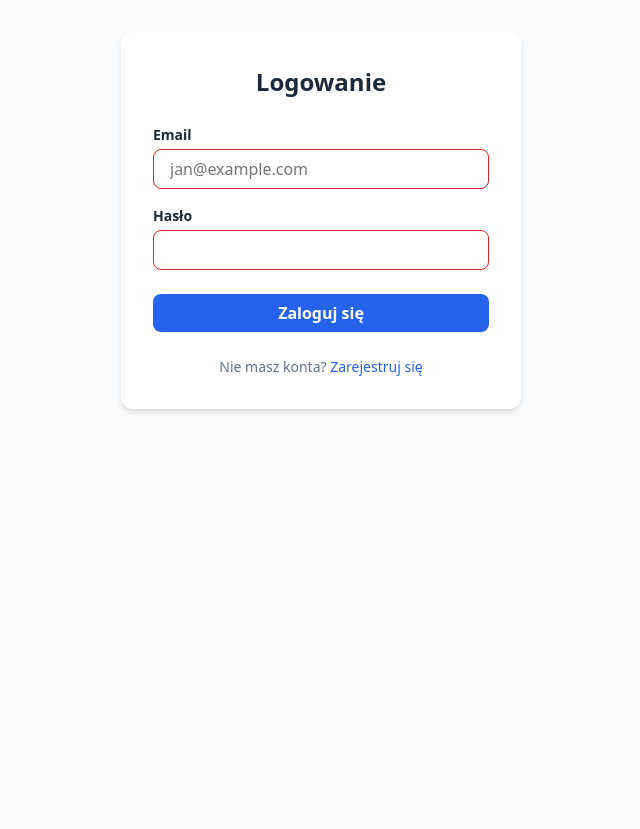
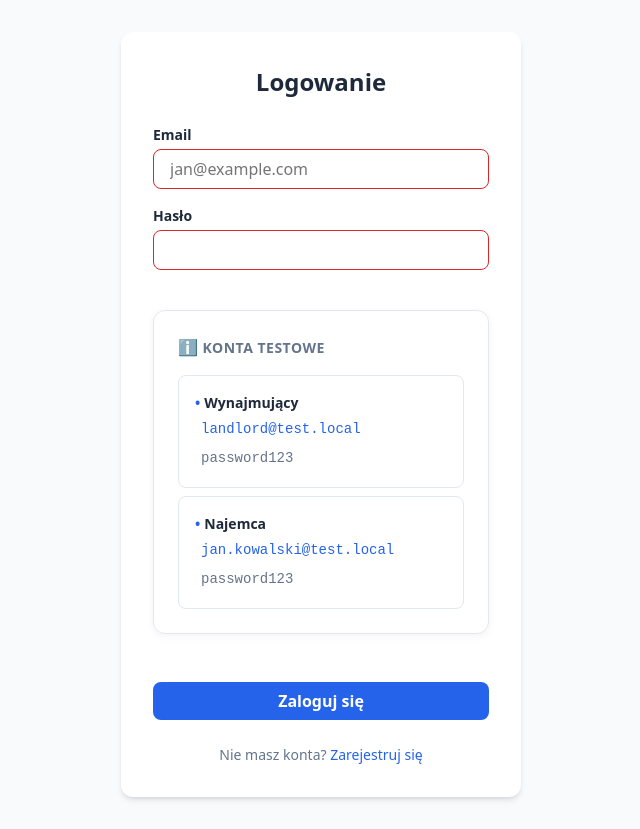
Before and after one commit to PatrykJaseniuk/Webapp1, a Next.js app in the folder frontend/: page /login in a window 1280 px wide. Shown: the whole page, without its empty margins (319-959 px from the left). Before the commit the page ends 800 px from the top, so only its background shows below. Built offline with nearby package versions, Linux system fonts and the light colour scheme; no server answers.

Commit message:
upgrade:  test login credentials

```diff
--- a/frontend/src/components/auth/AuthForm.module.css
+++ b/frontend/src/components/auth/AuthForm.module.css
@@ -89,6 +89,92 @@
     text-decoration: underline;
 }
 
+.testCredentials {
+    background: linear-gradient(135deg, var(--color-bg-secondary) 0%, #f8f9fa 100%);
+    border: 1px solid var(--color-border);
+    border-radius: var(--radius-lg);
+    padding: var(--spacing-lg);
+    margin: var(--spacing-lg) 0;
+    box-shadow: 0 2px 8px rgba(0, 0, 0, 0.05);
+}
+
+.testCredentialsTitle {
+    font-size: var(--font-sm);
+    font-weight: 700;
+    color: var(--color-text-secondary);
+    margin-bottom: var(--spacing-md);
+    text-transform: uppercase;
+    letter-spacing: 0.5px;
+    display: flex;
+    align-items: center;
+    gap: var(--spacing-xs);
+}
+
+.testCredentialsTitle::before {
+    content: 'ℹ️';
+    font-size: var(--font-base);
+}
+
+.credentialItem {
+    background: var(--color-bg-white);
+    border: 1px solid var(--color-border);
+    border-radius: var(--radius-md);
+    padding: var(--spacing-md);
+    margin-bottom: var(--spacing-sm);
+    transition: all 0.2s ease;
+    cursor: pointer;
+}
+
+.credentialItem:hover {
+    border-color: var(--color-primary);
+    background-color: var(--color-bg-secondary);
+    transform: scale(1.02);
+}
+
+.credentialItem:last-child {
+    margin-bottom: 0;
+}
+
+.credentialRole {
+    font-weight: 700;
+    color: var(--color-text);
+    font-size: var(--font-sm);
+    margin-bottom: var(--spacing-xs);
+    display: flex;
+    align-items: center;
+    gap: var(--spacing-xs);
+}
+
+.credentialRole::before {
+    content: '•';
+    color: var(--color-primary);
+}
+
+.credentialData {
+    display: flex;
+    flex-direction: column;
+    gap: var(--spacing-xs);
+    font-size: var(--font-sm);
+}
+
+.credentialEmail {
+    color: var(--color-primary);
+    font-family: monospace;
+    background: var(--color-bg-secondary);
+    padding: 2px 6px;
+    border-radius: var(--radius-xs);
+    display: inline-block;
+}
+
+.credentialPassword {
+    color: var(--color-text-secondary);
+    font-family: monospace;
+    background: var(--color-bg-secondary);
+    padding: 2px 6px;
+    border-radius: var(--radius-xs);
+    display: inline-block;
+}
+
 .successContainer {
     max-width: 400px;
     margin: 2rem auto;
--- a/frontend/src/components/auth/LoginForm.module.css
+++ /dev/null
@@ -1,90 +0,0 @@
-.container {
-    max-width: 400px;
-    margin: 2rem auto;
-    padding: var(--spacing-xl);
-    background-color: var(--color-bg-white);
-    border-radius: var(--radius-lg);
-    box-shadow: var(--shadow-md);
-}
-
-.title {
-    font-size: var(--font-2xl);
-    font-weight: 700;
-    color: var(--color-text);
-    margin-bottom: var(--spacing-lg);
-    text-align: center;
-}
-
-.form {
-    display: flex;
-    flex-direction: column;
-    gap: var(--spacing-md);
-}
-
-.field {
-    display: flex;
-    flex-direction: column;
-    gap: var(--spacing-xs);
-}
-
-.label {
-    font-size: var(--font-sm);
-    font-weight: 600;
-    color: var(--color-text);
-}
-
-.input {
-    padding: var(--spacing-sm) var(--spacing-md);
-    border: 1px solid var(--color-border);
-    border-radius: var(--radius-md);
-    font-size: var(--font-base);
-    transition: border-color 0.2s ease;
-}
-
-.input:focus {
-    outline: none;
-    border-color: var(--color-primary);
-    box-shadow: 0 0 0 3px var(--color-primary-light);
-}
-
-.input:invalid {
-    border-color: var(--color-error);
-}
-
-.button {
-    padding: var(--spacing-sm) var(--spacing-lg);
-    background-color: var(--color-primary);
-    color: white;
-    border: none;
-    border-radius: var(--radius-md);
-    font-size: var(--font-base);
-    font-weight: 600;
-    cursor: pointer;
-    transition: background-color 0.2s ease;
-    margin-top: var(--spacing-sm);
-}
-
-.button:hover:not(:disabled) {
-    background-color: var(--color-primary-hover);
-}
-
-.button:disabled {
-    background-color: var(--color-secondary);
-    cursor: not-allowed;
-}
-
-.link {
-    text-align: center;
-    margin-top: var(--spacing-lg);
-    font-size: var(--font-sm);
-    color: var(--color-text-secondary);
-}
-
-.link a {
-    color: var(--color-primary);
-    text-decoration: none;
-}
-
-.link a:hover {
-    text-decoration: underline;
-}
--- a/frontend/src/components/auth/LoginForm.tsx
+++ b/frontend/src/components/auth/LoginForm.tsx
@@ -64,6 +64,38 @@ export const LoginForm = () => {
                             minLength={6}
                         />
                     </div>
+                    <div className={styles.testCredentials}>
+                        <p className={styles.testCredentialsTitle}>Konta testowe</p>
+                        <div
+                            className={styles.credentialItem}
+                            onClick={() => {
+                                setEmail('landlord@test.local');
+                                setPassword('password123');
+                            }}
+                            style={{ cursor: 'pointer' }}
+                        >
+                            <div className={styles.credentialRole}>Wynajmujący</div>
+                            <div className={styles.credentialData}>
+                                <span className={styles.credentialEmail}>landlord@test.local</span>
+                                <span className={styles.credentialPassword}>password123</span>
+                            </div>
+                        </div>
+                        <div
+                            className={styles.credentialItem}
+                            onClick={() => {
+                                setEmail('jan.kowalski@test.local');
+                                setPassword('password123');
+                            }}
+                            style={{ cursor: 'pointer' }}
+                        >
+                            <div className={styles.credentialRole}>Najemca</div>
+                            <div className={styles.credentialData}>
+                                <span className={styles.credentialEmail}>jan.kowalski@test.local</span>
+                                <span className={styles.credentialPassword}>password123</span>
+                            </div>
+                        </div>
+                    </div>
+
 
                     <button className={styles.button} type="submit" disabled={loginState.loading}>
                         {loginState.loading ? 'Logowanie...' : 'Zaloguj się'}
--- a/frontend/src/components/auth/SignupForm.module.css
+++ /dev/null
@@ -1,128 +0,0 @@
-.container {
-    max-width: 400px;
-    margin: 2rem auto;
-    padding: var(--spacing-xl);
-    background-color: var(--color-bg-white);
-    border-radius: var(--radius-lg);
-    box-shadow: var(--shadow-md);
-}
-
-.title {
-    font-size: var(--font-2xl);
-    font-weight: 700;
-    color: var(--color-text);
-    margin-bottom: var(--spacing-lg);
-    text-align: center;
-}
-
-.successMessage {
-    text-align: center;
-    color: var(--color-success);
-    margin-bottom: var(--spacing-lg);
-}
-
-.form {
-    display: flex;
-    flex-direction: column;
-    gap: var(--spacing-md);
-}
-
-.field {
-    display: flex;
-    flex-direction: column;
-    gap: var(--spacing-xs);
-}
-
-.label {
-    font-size: var(--font-sm);
-    font-weight: 600;
-    color: var(--color-text);
-}
-
-.input {
-    padding: var(--spacing-sm) var(--spacing-md);
-    border: 1px solid var(--color-border);
-    border-radius: var(--radius-md);
-    font-size: var(--font-base);
-    transition: border-color 0.2s ease;
-}
-
-.input:focus {
-    outline: none;
-    border-color: var(--color-primary);
-    box-shadow: 0 0 0 3px var(--color-primary-light);
-}
-
-.input:invalid {
-    border-color: var(--color-error);
-}
-
-.button {
-    padding: var(--spacing-sm) var(--spacing-lg);
-    background-color: var(--color-primary);
-    color: white;
-    border: none;
-    border-radius: var(--radius-md);
-    font-size: var(--font-base);
-    font-weight: 600;
-    cursor: pointer;
-    transition: background-color 0.2s ease;
-    margin-top: var(--spacing-sm);
-}
-
-.button:hover:not(:disabled) {
-    background-color: var(--color-primary-hover);
-}
-
-.button:disabled {
-    background-color: var(--color-secondary);
-    cursor: not-allowed;
-}
-
-.link {
-    text-align: center;
-    margin-top: var(--spacing-lg);
-    font-size: var(--font-sm);
-    color: var(--color-text-secondary);
-}
-
-.link a {
-    color: var(--color-primary);
-    text-decoration: none;
-}
-
-.link a:hover {
-    text-decoration: underline;
-}
-
-.successContainer {
-    text-align: center;
-}
-
-.successTitle {
-    font-size: var(--font-xl);
-    font-weight: 700;
-    color: var(--color-success);
-    margin-bottom: var(--spacing-md);
-}
-
-.successText {
-    color: var(--color-text);
-    margin-bottom: var(--spacing-lg);
-}
-
-.successLink {
-    display: inline-block;
-    padding: var(--spacing-sm) var(--spacing-lg);
-    background-color: var(--color-success);
-    color: white;
-    text-decoration: none;
-    border-radius: var(--radius-md);
-    font-weight: 600;
-    transition: background-color 0.2s ease;
-}
-
-.successLink:hover {
-    background-color: var(--color-success);
-    opacity: 0.9;
-}
```
Also changed, not shown: 2 other files (tests, documents, lock files or other folders).
